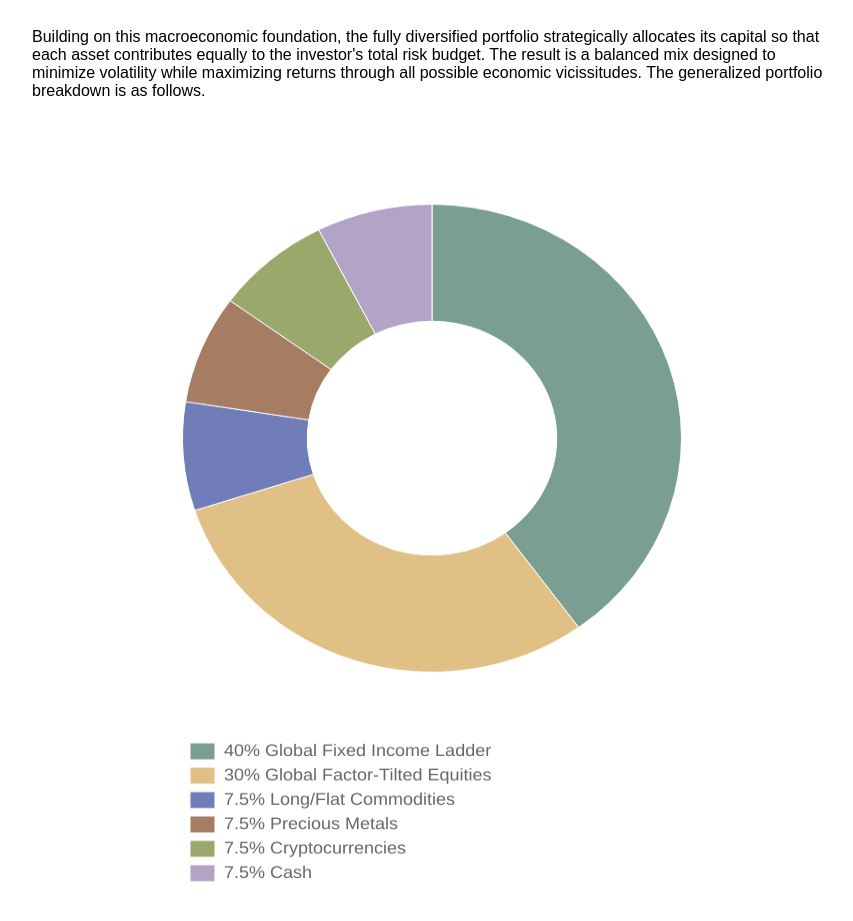
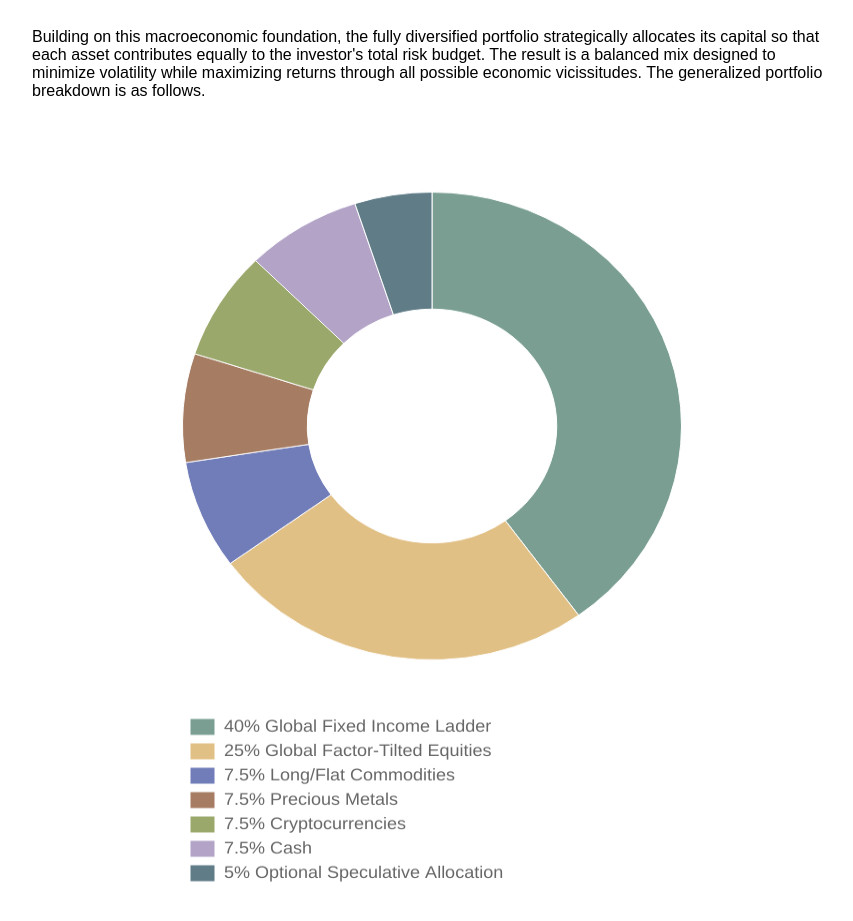
Before and after one commit to AllSeasons1867/pragmatic-portfolio, a website: page public/portfolio.html in a window 1280 px wide. Shown: the part 884-1805 px from the top of the page, without its empty margins (208-1061 px from the left). Drawn offline with nearby package versions, Linux system fonts and the light colour scheme.

Commit message:
Revert "update"
This reverts commit cb433e3f52fa9cb905f1aba718fd7aedbd1a5c58.

```diff
--- a/public/portfolio.html
+++ b/public/portfolio.html
@@ -43,11 +43,11 @@
         new Chart(ctx, {
           type: 'doughnut',
           data: {
-            labels: ['40% Global Fixed Income Ladder                 ','30% Global Factor-Tilted Equities                  ','7.5% Long/Flat Commodities                ','7.5% Precious Metals                ','7.5% Cryptocurrencies                ','7.5% Cash                    '],
+            labels: ['40% Global Fixed Income Ladder                 ','25% Global Factor-Tilted Equities                  ','7.5% Long/Flat Commodities                ','7.5% Precious Metals                ','7.5% Cryptocurrencies                ','7.5% Cash                    ','5% Optional Speculative Allocation              '],
             datasets: [{
               label: 'Allocation Percentage',
-              data: [40,30,7.5,7.5,7.5,7.5],
-              backgroundColor: ['#7A9F92', '#E1C085', '#707DB8', '#A67C63', '#9BA86C', '#B2A3C7'],
+              data: [40,25,7.5,7.5,7.5,7.5,5],
+              backgroundColor: ['#7A9F92', '#E1C085', '#707DB8', '#A67C63', '#9BA86C', '#B2A3C7', '#5F7C87'],
               borderWidth: 1
             }]
           },
```
Also changed, not shown: public/insights.html (+3 -2 lines), public/performance.html (+2 -1 lines).
